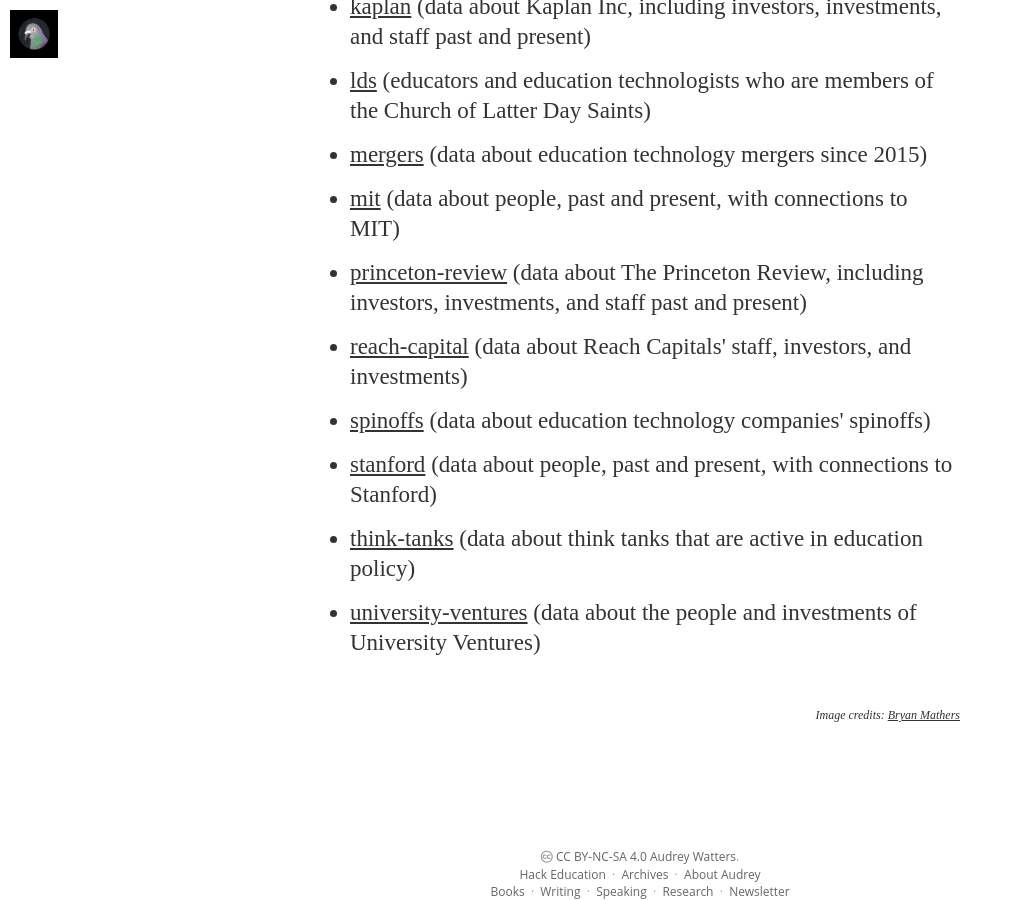
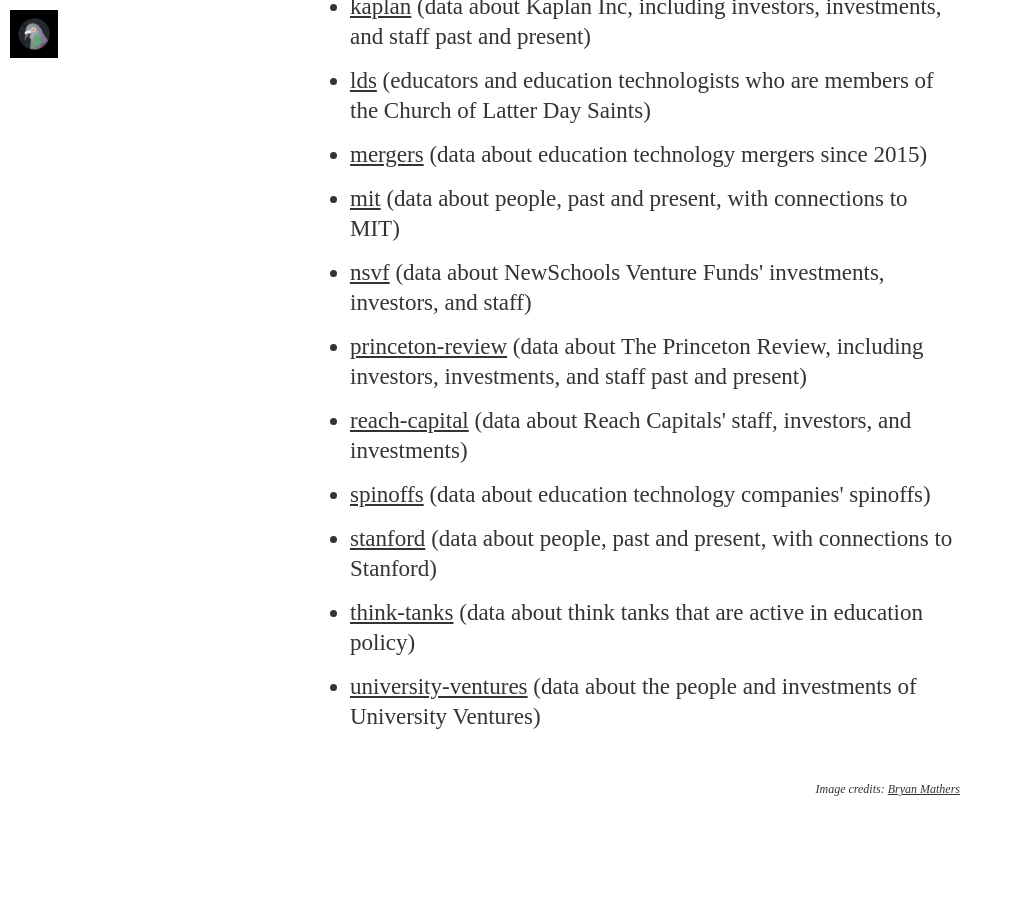
Before and after one commit to HackEducation/data, a Jekyll site: the page built from index.html, in a window 1280 px wide and 900 px high, scrolled down 2420 px. Shown: the whole window, without its empty margins (0-1013 px from the left). Built offline with Jekyll 4.4.1, drawn with Linux system fonts in a browser that asks for light colours; nearby versions of some CDN libraries; some web fonts are replaced.

Commit message:
added data set

```diff
--- a/index.html
+++ b/index.html
@@ -30,6 +30,7 @@
 <li><a href="https://Hack-Education-Data.github.io/lds">lds</a> (educators and education technologists who are members of the Church of Latter Day Saints)</li>
 <li><a href="https://Hack-Education-Data.github.io/mergers">mergers</a> (data about education technology mergers since 2015)</li>
 <li><a href="https://Hack-Education-Data/github.io/mit">mit</a> (data about people, past and present, with connections to MIT)</li>
+<li><a href="https://hack-education-data.github.io/nsvf">nsvf</a> (data about NewSchools Venture Funds' investments, investors, and staff)</li>
 <li><a href="https://Hack-Education-Data.github.io/princeton-review">princeton-review</a> (data about The Princeton Review, including investors, investments, and staff past and present)</li>
 <li><a href="https://hack-education-data.github.io/reach-capital">reach-capital</a> (data about Reach Capitals' staff, investors, and investments)</li>
 <li><a href="https://Hack-Education-Data.github.io/spinoffs">spinoffs</a> (data about education technology companies' spinoffs)</li>
```
